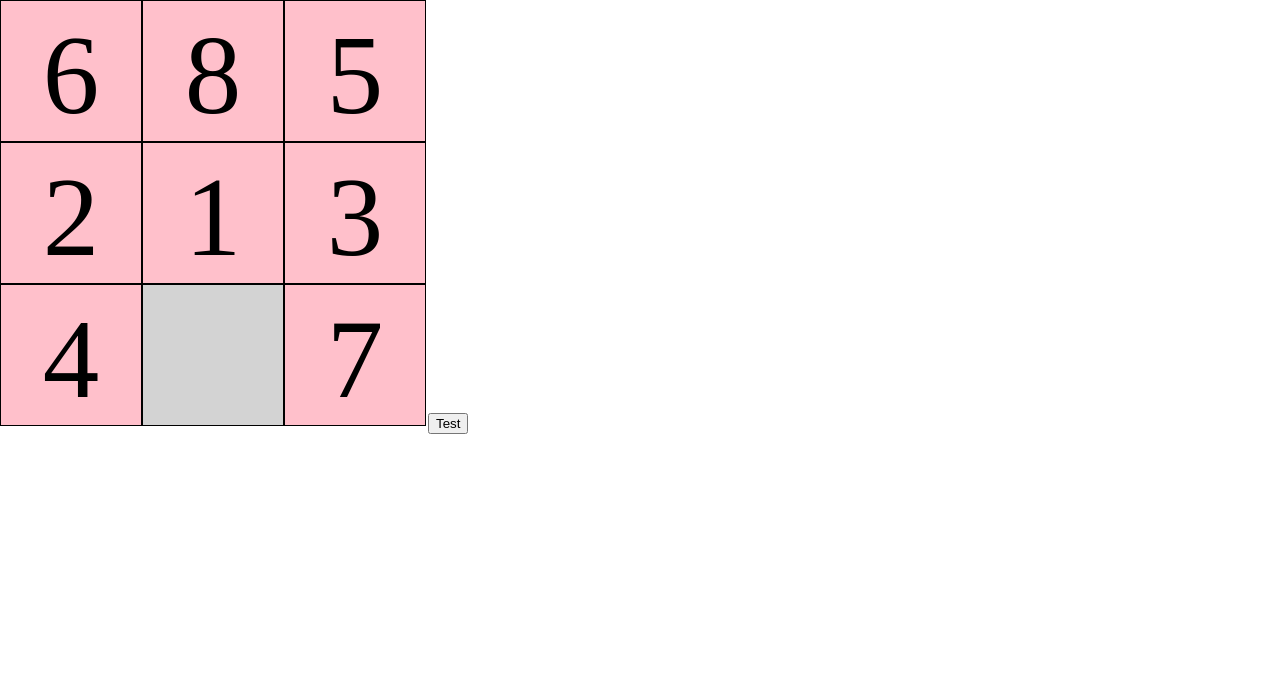
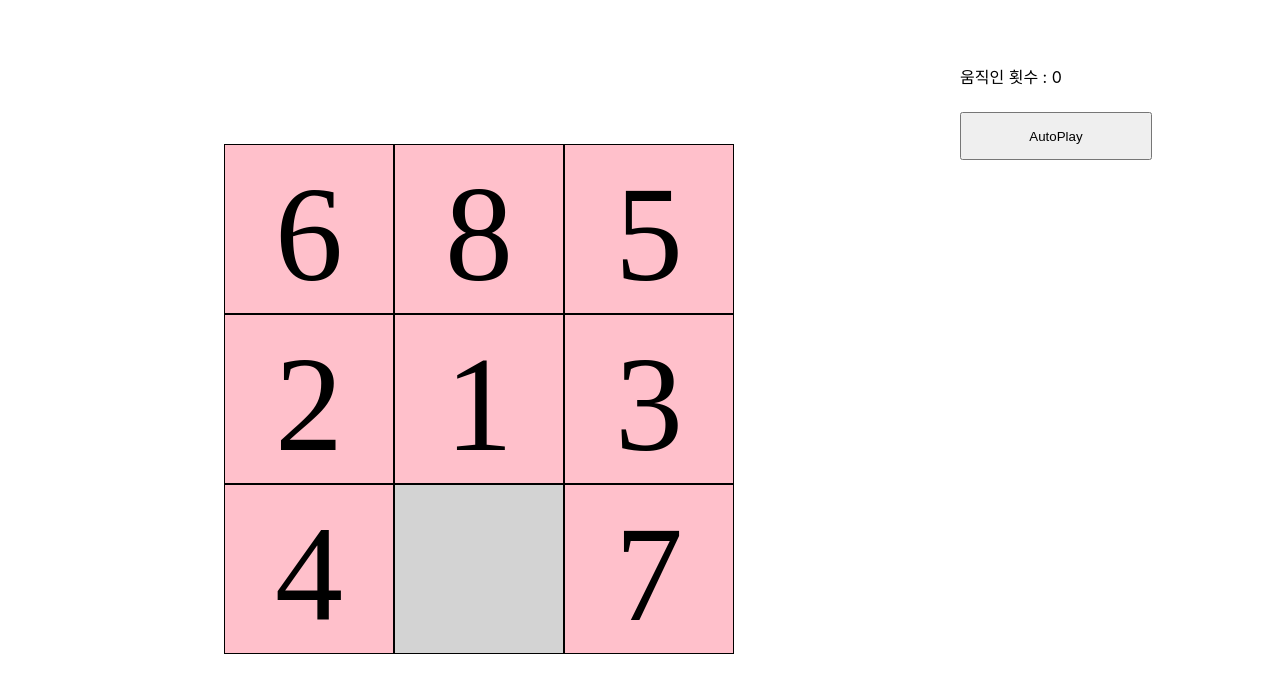
Before and after one commit to SeungHyunH/React_Eight_Puzzle, a React (Create React App) app in the folder react_eight_puzzle/: page / in a window 1280 px wide. Shown: the top 692 px of the page. Built offline with nearby package versions, Linux system fonts and the light colour scheme.

Commit message:
움직인횟수 Counter 추가

```diff
--- a/react_eight_puzzle/src/componenets/MainPage.jsx
+++ b/react_eight_puzzle/src/componenets/MainPage.jsx
@@ -5,6 +5,7 @@ import styled from 'styled-components';
 const MainPage = () => {
   const canvas = useRef(null);
   const [puzzleLength,setPuzzleLength] = useState(3);
+  const [moveCount,setMoveCount] = useState(0);
   const PUZZLE_SIZE = useRef(1);
   const fontSize = useRef(16);
   const puzzle = useRef([]);
@@ -22,7 +23,7 @@ const MainPage = () => {
       }
     }
     answer.current[puzzleLength-1][puzzleLength-1] = 0;
-    PUZZLE_SIZE.current = Math.floor((document.documentElement.clientWidth/3)/puzzleLength);
+    PUZZLE_SIZE.current = Math.floor((document.documentElement.clientWidth/2.5)/puzzleLength);
     const ctx = canvas.current.getContext("2d");
     ctx.canvas.width = PUZZLE_SIZE.current*puzzleLength+2;
     ctx.canvas.height = PUZZLE_SIZE.current*puzzleLength+2;
@@ -71,6 +72,7 @@ const MainPage = () => {
           puzzle.current[currentPos.current[0]][currentPos.current[1]] = puzzle.current[currentPos.current[0]][currentPos.current[1]-1];
           puzzle.current[currentPos.current[0]][currentPos.current[1]-1]= 0;
           currentPos.current[1] -=1;
+          setMoveCount(moveCount+1);
           if(CheckAnswer()){alert('정답');}
         }
         break;
@@ -85,6 +87,7 @@ const MainPage = () => {
           puzzle.current[currentPos.current[0]][currentPos.current[1]] = puzzle.current[currentPos.current[0]][currentPos.current[1]+1];
           puzzle.current[currentPos.current[0]][currentPos.current[1]+1]= 0;
           currentPos.current[1] +=1;
+          setMoveCount(moveCount+1);
           if(CheckAnswer()){alert('정답');}
         }
         break;
@@ -99,6 +102,7 @@ const MainPage = () => {
           puzzle.current[currentPos.current[0]][currentPos.current[1]] = puzzle.current[currentPos.current[0]-1][currentPos.current[1]];
           puzzle.current[currentPos.current[0]-1][currentPos.current[1]]= 0;
           currentPos.current[0] -=1;
+          setMoveCount(moveCount+1);
           if(CheckAnswer()){alert('정답');}
         }
         break;
@@ -113,6 +117,7 @@ const MainPage = () => {
           puzzle.current[currentPos.current[0]][currentPos.current[1]] = puzzle.current[currentPos.current[0]+1][currentPos.current[1]];
           puzzle.current[currentPos.current[0]+1][currentPos.current[1]]= 0;
           currentPos.current[0] +=1;
+          setMoveCount(moveCount+1);
           if(CheckAnswer()){alert('정답');}
         }
         break;
@@ -176,8 +181,11 @@ const MainPage = () => {
 
   return (
     <Wrap tabIndex="0" onKeyDown={(e) => MovePuzzle(e)}>
-      <canvas ref={canvas}/>
-      <button onClick={AutoPlay}>Test</button>
+      <MainContainer><canvas ref={canvas}/></MainContainer>
+      <SideConainer>
+        <Counter>움직인 횟수 : {moveCount}</Counter>
+        <Button onClick={AutoPlay}>AutoPlay</Button>
+      </SideConainer>
     </Wrap>
   )
 }
@@ -185,7 +193,33 @@ const MainPage = () => {
 const Wrap = styled.div`
   width : 100vw;
   height : 100vh;
+  display: flex;
+  flex-direction: row;
   :focus{outline: none;}
 `
 
+const MainContainer = styled.div`
+  width: 75%;
+  display: flex;
+  justify-content: center;
+  align-items: center;
+`
+
+const SideConainer = styled.div`
+  width: 25%;
+  padding-top: 5%;
+  display: flex;
+  flex-direction: column;
+  align-items: left;
+`
+const Counter = styled.div`
+  width: 12rem;
+  height: 3rem;
+`
+
+const Button = styled.button`
+  width: 12rem;
+  height: 3rem;
+`
+
 export default MainPage
```
